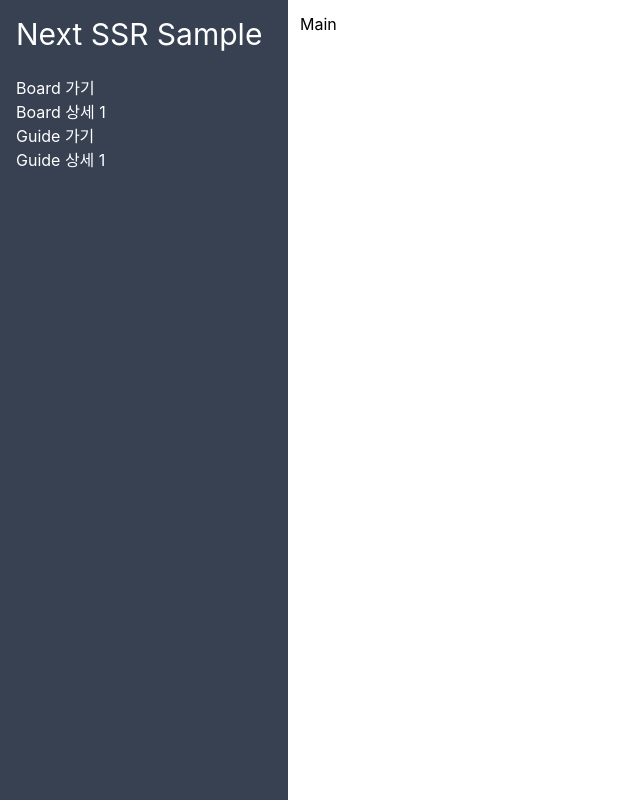
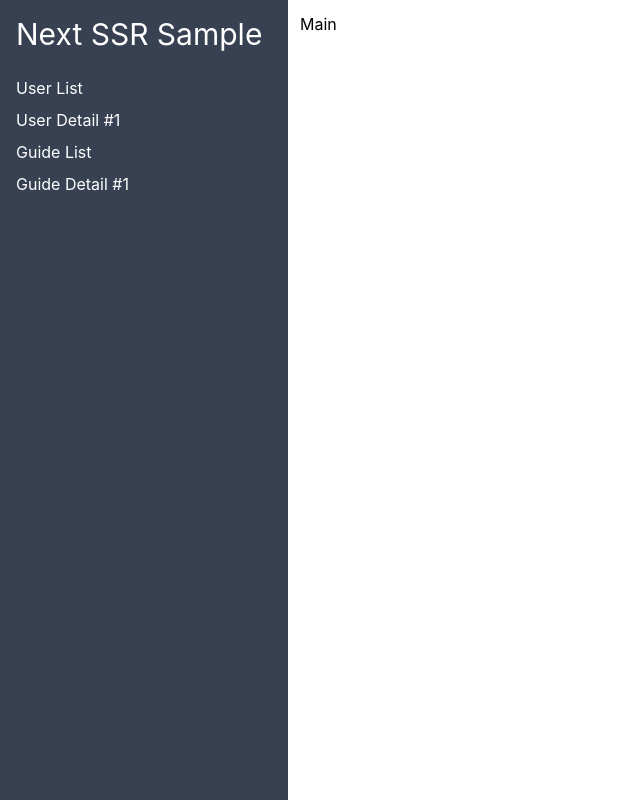
Before and after one commit to minsnew/nextjs-ssr-test, a Next.js app: page / in a window 1280 px wide. Shown: the whole page, without its empty margins (0-640 px from the left). Built offline with nearby package versions, Linux system fonts and the light colour scheme.

Commit message:
feat: add menu item component

```diff
--- a/package.json
+++ b/package.json
@@ -18,6 +18,7 @@
     "@types/react": "18.0.15",
     "@types/react-dom": "18.0.6",
     "autoprefixer": "^10.4.8",
+    "classnames": "^2.3.1",
     "eslint": "8.20.0",
     "eslint-config-next": "12.2.3",
     "ky": "^0.31.1",
--- a/src/components/Menu/index.tsx
+++ b/src/components/Menu/index.tsx
@@ -1,23 +1,21 @@
-import Link from "next/link";
+import MenuItem from "../MenuItem";
 
 const Menu = () => {
   return (
     <div className="w-72 h-screen flex flex-col p-4 bg-gray-700 text-white">
-      <div className="mb-6 text-3xl">
-        <Link href={{ pathname: "/" }}>Next SSR Sample</Link>
-      </div>
-      <Link href={{ pathname: "/boards" }}>
-        <a>Board 가기</a>
-      </Link>
-      <Link href={{ pathname: "/boards/[id]", query: { id: 3 } }}>
-        <a>Board 상세 1</a>
-      </Link>
-      <Link href={{ pathname: "/guides" }}>
-        <a>Guide 가기</a>
-      </Link>
-      <Link href={{ pathname: "/guides/[id]", query: { id: 4 } }}>
-        <a>Guide 상세 1</a>
-      </Link>
+      <MenuItem name="Next SSR Sample" pathname="/" className="mb-6 text-3xl" />
+      <MenuItem name="User List" pathname="/boards" />
+      <MenuItem
+        name="User Detail #1"
+        pathname="/boards/[id]"
+        query={{ id: 1 }}
+      />
+      <MenuItem name="Guide List" pathname="/guides" />
+      <MenuItem
+        name="Guide Detail #1"
+        pathname="/guides/[id]"
+        query={{ id: 1 }}
+      />
     </div>
   );
 };
--- /dev/null
+++ b/src/components/MenuItem/index.tsx
@@ -0,0 +1,25 @@
+import classNames from "classnames";
+import Link from "next/link";
+import { ParsedUrlQueryInput } from "querystring";
+
+const MenuItem = ({
+  name,
+  pathname,
+  query,
+  className,
+}: {
+  name: string;
+  pathname: string;
+  query?: ParsedUrlQueryInput;
+  className?: string;
+}) => {
+  return (
+    <Link href={{ pathname, query }}>
+      <a className={classNames("p-y-2 mb-2 hover:text-blue-500", className)}>
+        {name}
+      </a>
+    </Link>
+  );
+};
+
+export default MenuItem;
```
Also changed, not shown: 1 other file (tests, documents, lock files or other folders).
